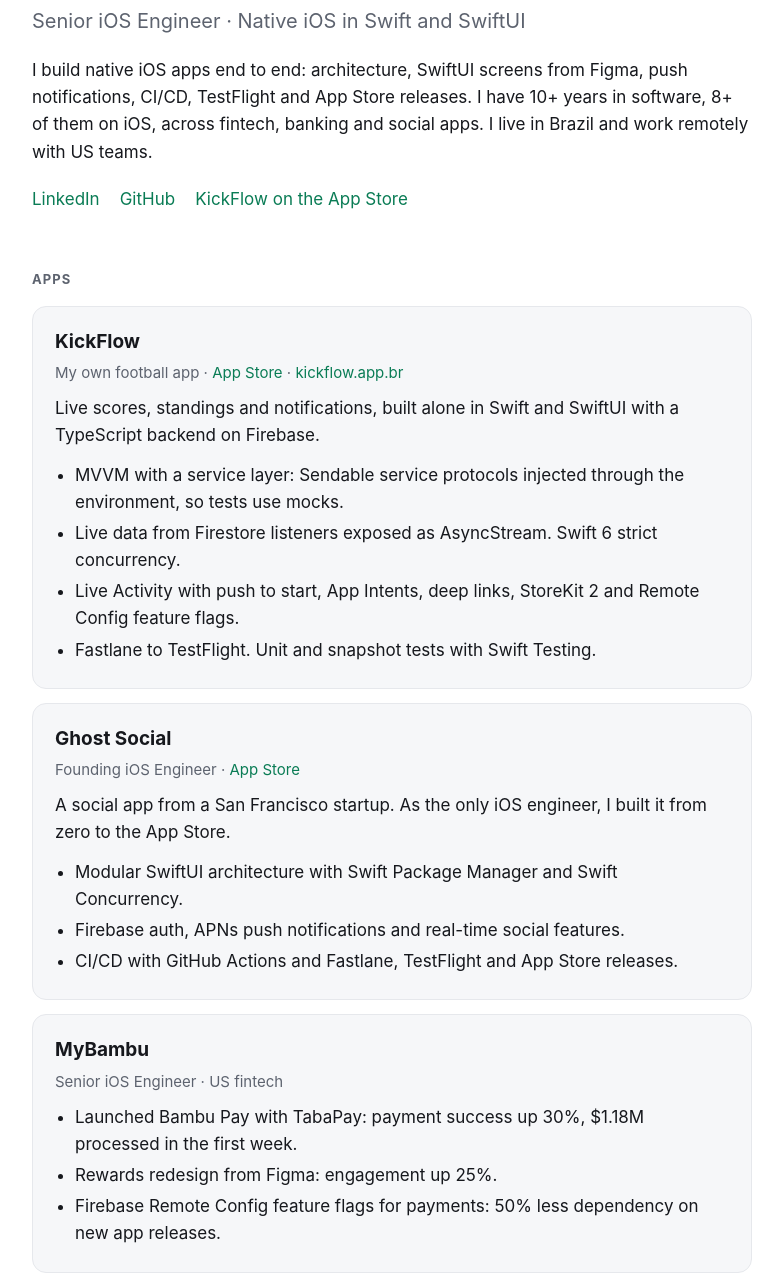
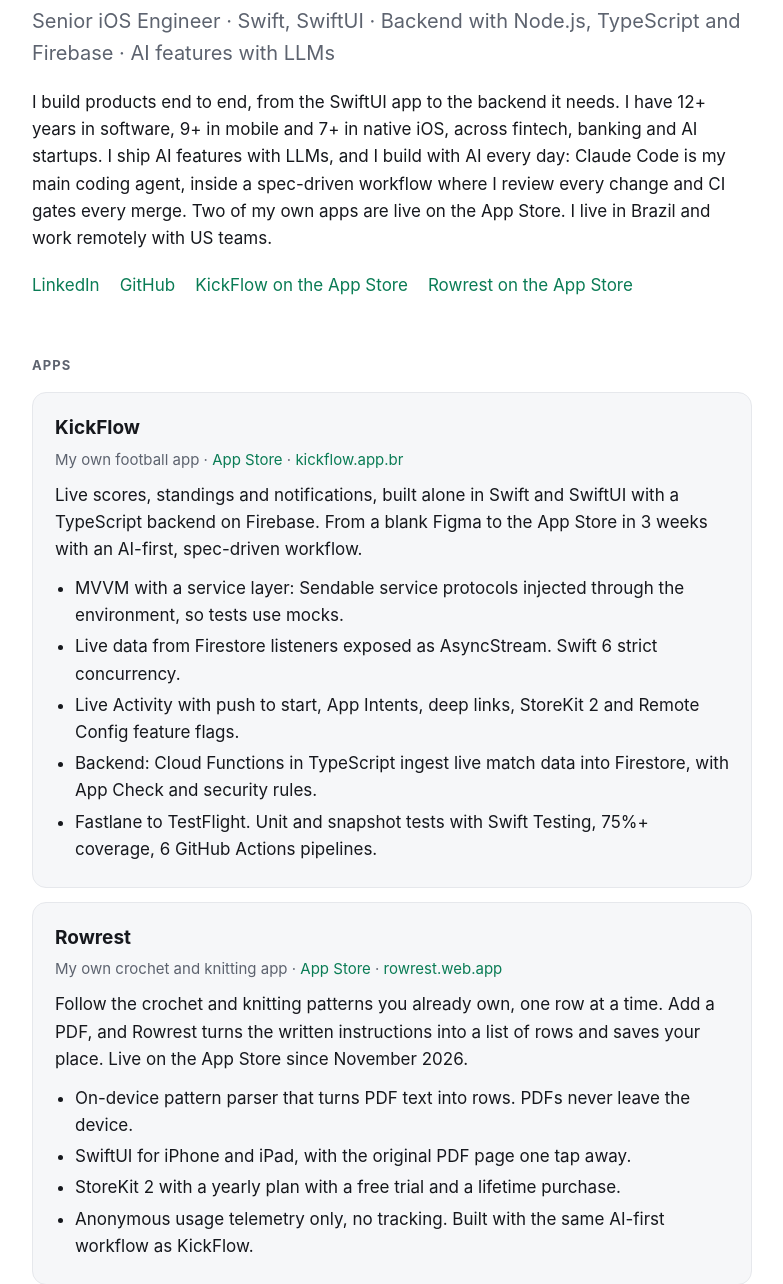
Before and after one commit to cesargiupponi/cesargiupponi.github.io, a plain HTML site: page index.html in a window 1280 px wide. Shown: the part 113-1397 px from the top of the page, without its empty margins (248-1031 px from the left). Drawn offline with Linux system fonts and the light colour scheme.

Commit message:
Update portfolio: iOS + backend + AI, add Rowrest

```diff
--- a/index.html
+++ b/index.html
@@ -4,7 +4,7 @@
 <meta charset="utf-8">
 <meta name="viewport" content="width=device-width, initial-scale=1">
 <title>Cesar Giupponi, Senior iOS Engineer</title>
-<meta name="description" content="Cesar Giupponi is a Senior iOS Engineer in Brazil who builds native iOS apps in Swift and SwiftUI, from architecture to App Store release.">
+<meta name="description" content="Cesar Giupponi is a Senior iOS Engineer in Brazil who builds native iOS apps in Swift and SwiftUI, the backend they need, and AI features with LLMs.">
 <style>
   :root {
     --bg: #ffffff; --text: #16181d; --muted: #5d636f; --line: #e6e8ec; --card: #f6f7f9; --accent: #0a7c55;
@@ -36,12 +36,13 @@
 <main>
   <header>
     <h1>Cesar Giupponi</h1>
-    <div class="role">Senior iOS Engineer · Native iOS in Swift and SwiftUI</div>
-    <p>I build native iOS apps end to end: architecture, SwiftUI screens from Figma, push notifications, CI/CD, TestFlight and App Store releases. I have 10+ years in software, 8+ of them on iOS, across fintech, banking and social apps. I live in Brazil and work remotely with US teams.</p>
+    <div class="role">Senior iOS Engineer · Swift, SwiftUI · Backend with Node.js, TypeScript and Firebase · AI features with LLMs</div>
+    <p>I build products end to end, from the SwiftUI app to the backend it needs. I have 12+ years in software, 9+ in mobile and 7+ in native iOS, across fintech, banking and AI startups. I ship AI features with LLMs, and I build with AI every day: Claude Code is my main coding agent, inside a spec-driven workflow where I review every change and CI gates every merge. Two of my own apps are live on the App Store. I live in Brazil and work remotely with US teams.</p>
     <div class="links">
       <a href="https://www.linkedin.com/in/cesargiupponi/">LinkedIn</a>
       <a href="https://github.com/cesargiupponi">GitHub</a>
       <a href="https://apps.apple.com/us/app/kickflow-futebol-e-resultados/id6778988090">KickFlow on the App Store</a>
+      <a href="https://apps.apple.com/us/app/rowrest-crochet-knitting/id6832689022">Rowrest on the App Store</a>
     </div>
   </header>
 
@@ -50,22 +51,37 @@
   <div class="card">
     <h3>KickFlow</h3>
     <div class="meta">My own football app · <a href="https://apps.apple.com/us/app/kickflow-futebol-e-resultados/id6778988090">App Store</a> · <a href="https://kickflow.app.br">kickflow.app.br</a></div>
-    <p>Live scores, standings and notifications, built alone in Swift and SwiftUI with a TypeScript backend on Firebase.</p>
+    <p>Live scores, standings and notifications, built alone in Swift and SwiftUI with a TypeScript backend on Firebase. From a blank Figma to the App Store in 3 weeks with an AI-first, spec-driven workflow.</p>
     <ul>
       <li>MVVM with a service layer: Sendable service protocols injected through the environment, so tests use mocks.</li>
       <li>Live data from Firestore listeners exposed as AsyncStream. Swift 6 strict concurrency.</li>
       <li>Live Activity with push to start, App Intents, deep links, StoreKit 2 and Remote Config feature flags.</li>
-      <li>Fastlane to TestFlight. Unit and snapshot tests with Swift Testing.</li>
+      <li>Backend: Cloud Functions in TypeScript ingest live match data into Firestore, with App Check and security rules.</li>
+      <li>Fastlane to TestFlight. Unit and snapshot tests with Swift Testing, 75%+ coverage, 6 GitHub Actions pipelines.</li>
+    </ul>
+  </div>
+
+  <div class="card">
+    <h3>Rowrest</h3>
+    <div class="meta">My own crochet and knitting app · <a href="https://apps.apple.com/us/app/rowrest-crochet-knitting/id6832689022">App Store</a> · <a href="https://rowrest.web.app">rowrest.web.app</a></div>
+    <p>Follow the crochet and knitting patterns you already own, one row at a time. Add a PDF, and Rowrest turns the written instructions into a list of rows and saves your place. Live on the App Store since November 2026.</p>
+    <ul>
+      <li>On-device pattern parser that turns PDF text into rows. PDFs never leave the device.</li>
+      <li>SwiftUI for iPhone and iPad, with the original PDF page one tap away.</li>
+      <li>StoreKit 2 with a yearly plan with a free trial and a lifetime purchase.</li>
+      <li>Anonymous usage telemetry only, no tracking. Built with the same AI-first workflow as KickFlow.</li>
     </ul>
   </div>
 
   <div class="card">
     <h3>Ghost Social</h3>
-    <div class="meta">Founding iOS Engineer · <a href="https://apps.apple.com/us/app/ghost-social-meet-your-people/id6759635466">App Store</a></div>
-    <p>A social app from a San Francisco startup. As the only iOS engineer, I built it from zero to the App Store.</p>
+    <div class="meta">Founding Engineer · San Francisco AI startup · <a href="https://apps.apple.com/us/app/ghost-social-meet-your-people/id6759635466">App Store</a></div>
+    <p>An AI startup, today an agentic platform for in-person customer acquisition. As the only iOS engineer, I built its iOS app from zero to the App Store, plus the backend endpoints and AI features it needed.</p>
     <ul>
       <li>Modular SwiftUI architecture with Swift Package Manager and Swift Concurrency.</li>
       <li>Firebase auth, APNs push notifications and real-time social features.</li>
+      <li>AI conversation suggestions, end to end: the SwiftUI screen and a Node.js and TypeScript endpoint that calls an LLM API. Live in production.</li>
+      <li>Contributed to the agentic web platform: Next.js web UI and Node.js backend with LLM workflows.</li>
       <li>CI/CD with GitHub Actions and Fastlane, TestFlight and App Store releases.</li>
     </ul>
   </div>
@@ -100,10 +116,10 @@
 
   <h2>Skills</h2>
   <div class="tags">
-    <span>Swift</span><span>SwiftUI</span><span>UIKit</span><span>Swift Concurrency</span><span>Combine</span><span>MVVM</span><span>Swift Package Manager</span><span>APNs</span><span>Live Activities</span><span>App Intents</span><span>WidgetKit</span><span>StoreKit 2</span><span>Firebase</span><span>REST and WebSockets</span><span>XCTest</span><span>Swift Testing</span><span>Snapshot tests</span><span>Fastlane</span><span>GitHub Actions</span><span>Xcode Cloud</span><span>TestFlight</span><span>App Store Connect</span><span>Accessibility</span>
+    <span>Swift</span><span>SwiftUI</span><span>UIKit</span><span>Swift Concurrency</span><span>Combine</span><span>MVVM</span><span>Swift Package Manager</span><span>APNs</span><span>Live Activities</span><span>App Intents</span><span>WidgetKit</span><span>StoreKit 2</span><span>Node.js</span><span>TypeScript</span><span>Firebase Cloud Functions</span><span>Firestore</span><span>LLM integration</span><span>Claude Code</span><span>Next.js</span><span>REST and WebSockets</span><span>XCTest</span><span>Swift Testing</span><span>Snapshot tests</span><span>Fastlane</span><span>GitHub Actions</span><span>Xcode Cloud</span><span>TestFlight</span><span>App Store Connect</span><span>Accessibility</span>
   </div>
 
-  <footer>Cesar Giupponi · Brazil · Open to remote, full-time roles as a contractor.</footer>
+  <footer>Cesar Giupponi · Brazil · Open to Senior, Staff or Founding roles in iOS or iOS + backend. Remote.</footer>
 </main>
 </body>
 </html>
```
